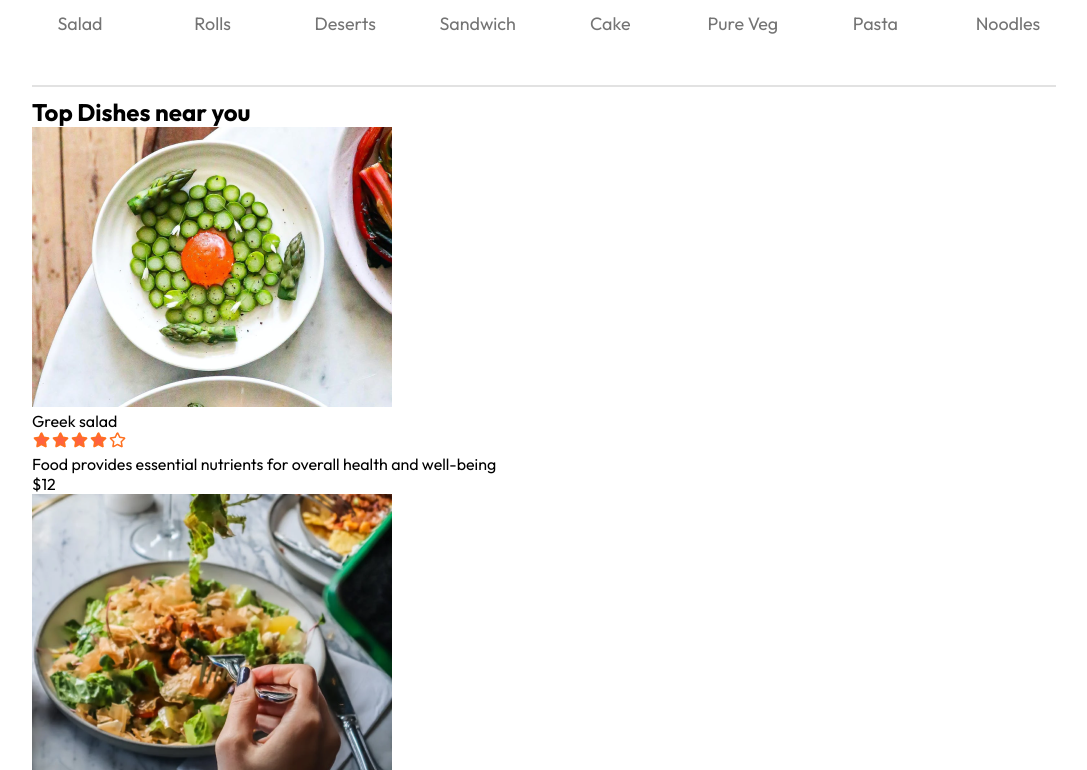
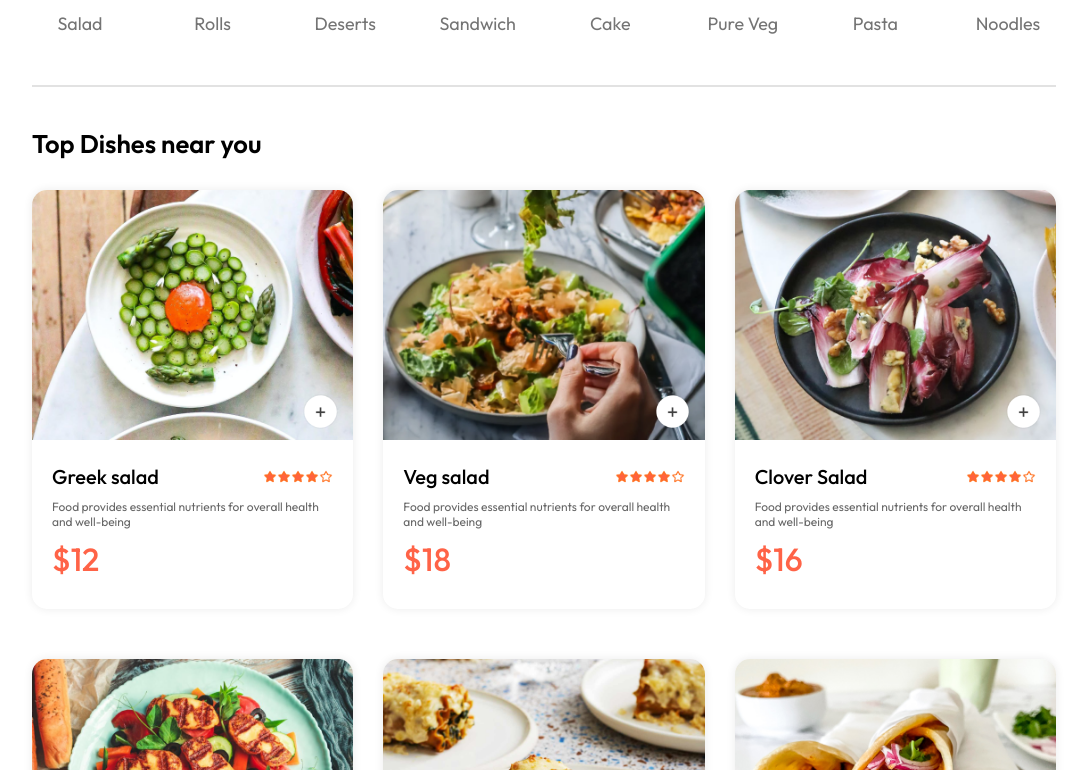
Before and after one commit to SHIVAKUMAR-KS/Food_Delivery_App, a React (Vite) app in the folder frontend/: page / in a window 1280 px wide. Shown: the part 830-1600 px from the top of the page, without its empty margins (96-1183 px from the left). Built offline with nearby package versions, Linux system fonts and the light colour scheme.

Commit message:
Finished top dishes section

```diff
--- a/frontend/src/components/FoodDisplay/FoodDisplay.css
+++ b/frontend/src/components/FoodDisplay/FoodDisplay.css
@@ -0,0 +1,14 @@
+.food-display{
+    margin-top: 30px;
+}
+.food-display h2{
+    font-size: max(2vw,24px);
+    font-weight: 600;
+}
+.food-display-list{
+    display: grid;
+    grid-template-columns: repeat(auto-fill,minmax(240px,1fr));
+    margin-top: 30px;
+    gap: 30px;
+    row-gap: 50px;
+}
--- a/frontend/src/components/FoodItem/FoodItem.css
+++ b/frontend/src/components/FoodItem/FoodItem.css
@@ -0,0 +1,68 @@
+.food-item{
+    width: 100%;
+    margin: auto;
+    border-radius: 15px;
+    box-shadow: 0px 0px 10px #00000015;
+    transition: 0.3s;
+    animation: fadeIn 1s;
+}
+.food-item-image{
+    width: 100%;
+    border-radius:15px 15px 0px 0px ;
+}
+.food-item-info{
+    padding: 20px;
+}
+.food-item-name-rating{
+    display: flex;
+    justify-content: space-between;
+    align-items: center;
+    margin-bottom: 10px;
+}
+.food-item-name-rating p{
+    font-size: 20px;
+    font-weight: 500;
+
+}
+.food-item-name-rating img{
+    width: 70px;
+
+}
+.food-item-desc{
+    color: #676767;
+    font-size: 12px;
+}
+.food-item-price{
+    color: tomato;
+    font-size: 32px;
+    font-weight: 500;
+    margin: 10px 0px;
+}
+.food-item-img-container{
+    position: relative;
+
+}
+.food-item-img-container .add{
+    width: 35px;
+    position: absolute;
+    bottom: 15px;
+    right: 15px;
+    cursor: pointer;
+    border-radius: 50%;
+}
+.food-item-counter{
+    position: absolute;
+    bottom: 15px;
+    right: 15px;
+    display: flex;
+    align-items: center;
+    gap: 10px;
+    padding: 6px;
+    border-radius: 50px;
+    background-color: white;
+
+
+}
+.food-item-counter img{
+    width: 30px;
+}
--- a/frontend/src/components/FoodItem/FoodItem.jsx
+++ b/frontend/src/components/FoodItem/FoodItem.jsx
@@ -1,12 +1,25 @@
-import React from 'react'
+import React, { useState } from 'react'
 import './FoodItem.css'
 import { assets } from '../../assets/assets'
 
 const FoodItem = ({id,name,price,description,image}) => {
+
+  const [itemCount,setItemCount]=useState(0)
+
   return (
     <div className='food-item'>
         <div className="food-item-img-container">
             <img className='food-item-image' src={image} alt="" />
+            {!itemCount
+                ?<img className='add' onClick={()=>setItemCount(prev=>prev+1)} src={assets.add_icon_white}></img>
+                :<div className='food-item-counter'>
+                  <img onClick={()=>setItemCount(prev=>prev-1)} src={assets.remove_icon_red} alt="" />
+                  <p>{itemCount}</p>
+                  <img onClick={()=>setItemCount(prev=>prev+1)} src={assets.add_icon_green} alt="" />
+
+                </div>
+
+            }
         </div>
         <div className="food-item-info">
             <div className="food-item-name-rating">
```
